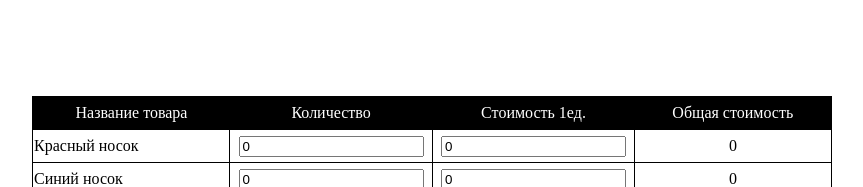
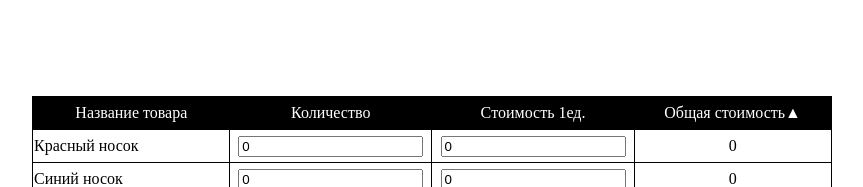
Before and after one commit to MkNice/AngularTest, an Angular app: page / in a window 1280 px wide. Shown: the part 204-391 px from the top of the page, without its empty margins (208-1071 px from the left). Built offline with nearby package versions, Linux system fonts and the light colour scheme.

Commit message:
add func sort products and realize triangle near sort

```diff
--- a/src/app/table/table.component.html
+++ b/src/app/table/table.component.html
@@ -5,7 +5,11 @@
         <td class="table-head-elem">Название товара</td>
         <td class="table-head-elem">Количество</td>
         <td class="table-head-elem">Cтоимость 1ед.</td>
-        <td class="table-head-elem">Общая стоимость</td>
+        <td class="table-head-elem" (click)="sort()">
+          <span class="table-head-elem-content">Общая стоимость</span>
+          <span *ngIf="sortByDecrease">&#9650;</span>
+          <span *ngIf="!sortByDecrease">&#9660;</span>
+        </td>
       </tr>
     </thead>
     <tbody class="table-body">
@@ -24,7 +28,7 @@
     </tbody>
     <tfoot class="table-foot">
       <tr class="total-foot-row">
-        <td class="table-foot-elem" colspan="3" class="total" (click)="sort()">
+        <td class="table-foot-elem" colspan="3" class="total">
           Общая стоимость всех товаров
         </td>
         <td class="table-foot-elem">{{ generalCostAllProducts() }}</td>
--- a/src/app/table/table.component.scss
+++ b/src/app/table/table.component.scss
@@ -12,9 +12,13 @@
         .table-head-elem {
           text-align: center;
         }
-        .table-head-elem:last-child:hover {
+        .table-head-elem-content:hover {
           text-decoration: underline;
           cursor: pointer;
+          user-select: none;
+          -moz-user-select: none;
+          -khtml-user-select: none;
+          -webkit-user-select: none;
         }
       }
     }
--- a/src/app/table/table.component.ts
+++ b/src/app/table/table.component.ts
@@ -1,4 +1,4 @@
-import { Component, OnInit,  } from '@angular/core';
+import { Component, OnInit, } from '@angular/core';
 import { IProducts } from './interfaceProducts';
 
 @Component({
@@ -8,6 +8,7 @@ import { IProducts } from './interfaceProducts';
 })
 export class TableComponent implements OnInit {
 
+  public sortByDecrease: boolean = true;
   public products: IProducts[] = [
     {
       nameProduct: 'Красный носок',
@@ -39,13 +40,20 @@ export class TableComponent implements OnInit {
   ];
   constructor() { }
 
-    ngOnInit(): void { }
+  ngOnInit(): void { }
 
   public generalCostAllProducts = () => { // Need refactoring cause
-     return Object.values(this.products).reduce( // ! Error: ExpressionChangedAfterItHasBeenCheckedError: Expression has changed after it was checked. Previous value: '0'. Current value: '-1'
-      (acc: number, product: IProducts) => acc += product.general, 0)
+    return this.products.reduce( // ! Error: ExpressionChangedAfterItHasBeenCheckedError: Expression has changed after it was checked. Previous value: '0'. Current value: '-1'
+      (acc: number, product: IProducts) => acc += product.general, 0);
   };
+
   sort() {
-
+    if (this.sortByDecrease) {
+      this.products.sort((a: IProducts, b: IProducts) => a.general - b.general);
+      this.sortByDecrease = false;
+    } else if(!this.sortByDecrease) {
+      this.products.sort((b: IProducts, a: IProducts) => a.general - b.general);
+      this.sortByDecrease = true;
+    }
   }
 }
```
